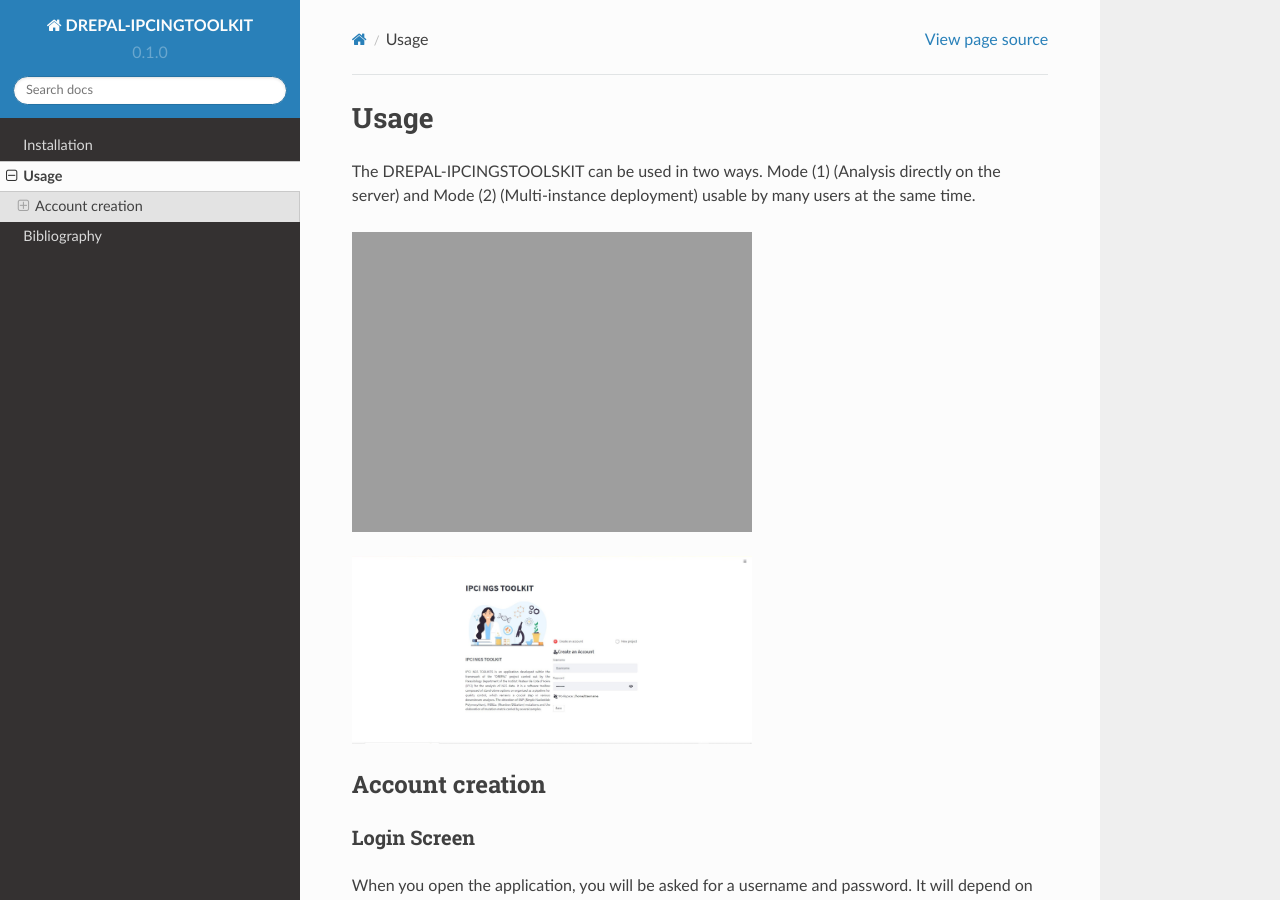
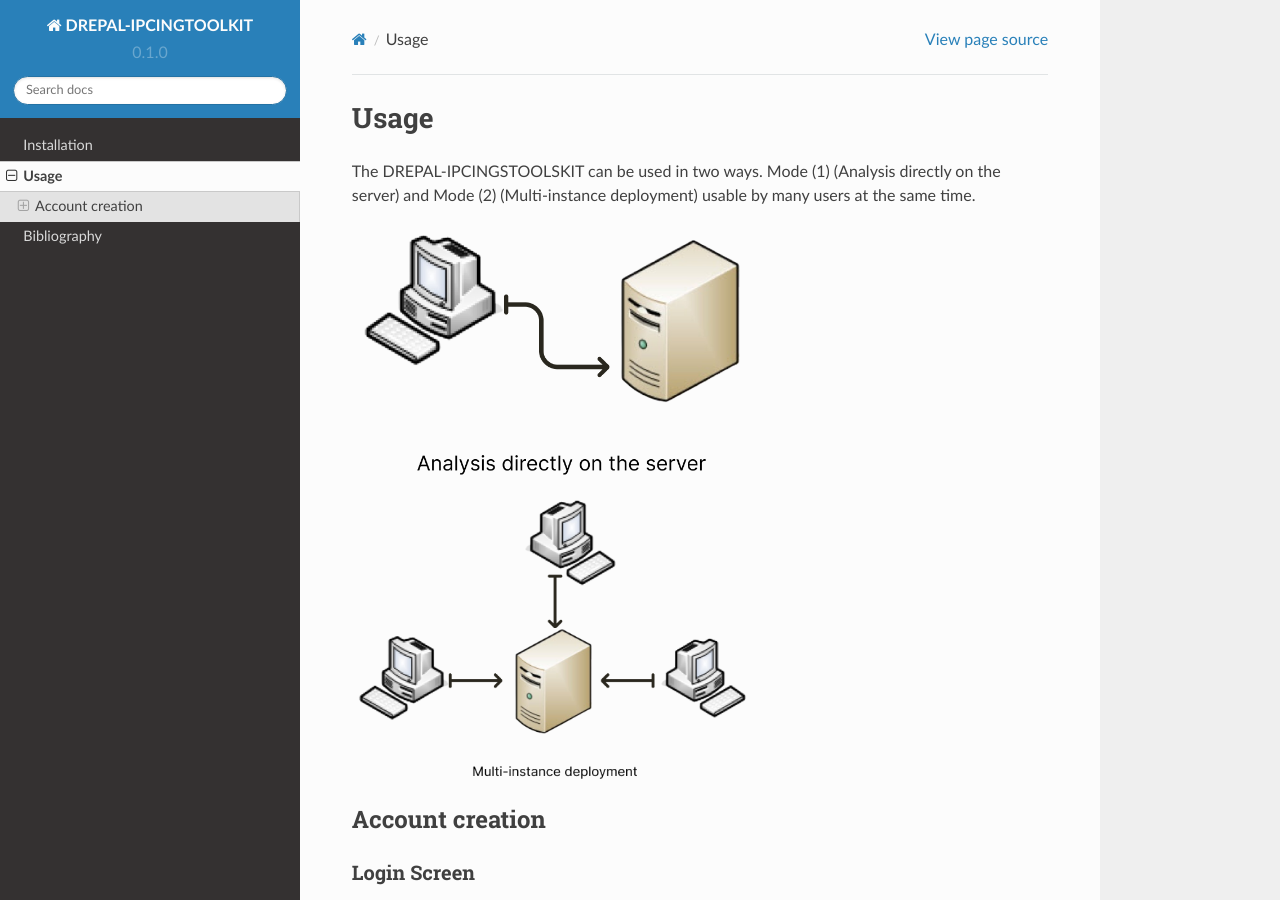
Before and after one commit to rezar12/DREPAL-IPCITOOLSKIT-DOC, a Sphinx documentation site: the page built from docs/source/Usage.rst, in a window 1280 px wide and 900 px high. Built offline with Sphinx 7.4.7 and the Read the Docs theme 2.0.0, drawn with Linux system fonts in a browser that asks for light colours.

Commit message:
Update Usage.rst

```diff
--- a/docs/source/Usage.rst
+++ b/docs/source/Usage.rst
@@ -3,11 +3,11 @@ Usage
 
 The DREPAL-IPCINGSTOOLSKIT can be used in two ways. Mode (1) (Analysis directly on the server) and Mode (2) (Multi-instance deployment) usable by many users at the same time.
 
-.. image:: Images/Group 1 (2).png
+.. image:: Images/mode1.png
   :width: 400
   :alt: Analysis directly on the server
 
-.. image:: Images/SharedScreenshot.jpg
+.. image:: Images/mode2.png
   :width: 400
   :alt: Multi-instance deployment
 
```
